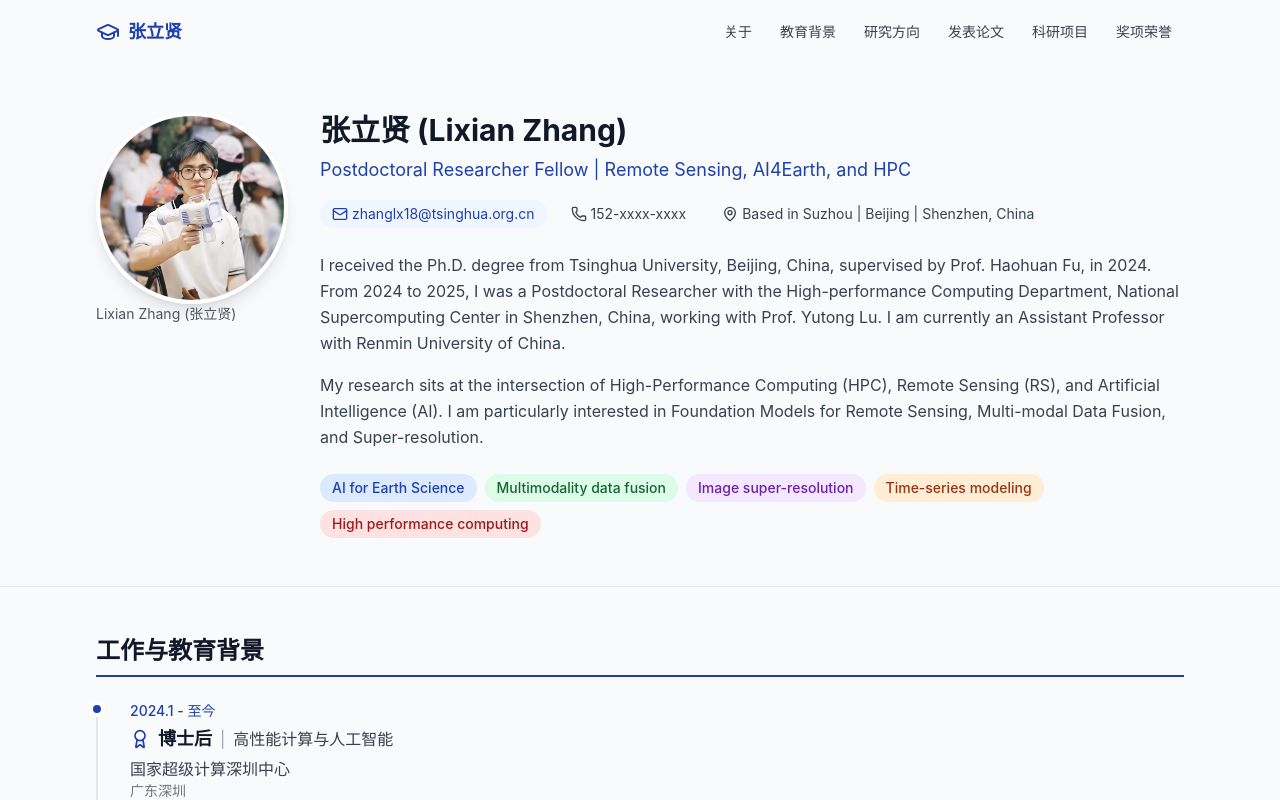
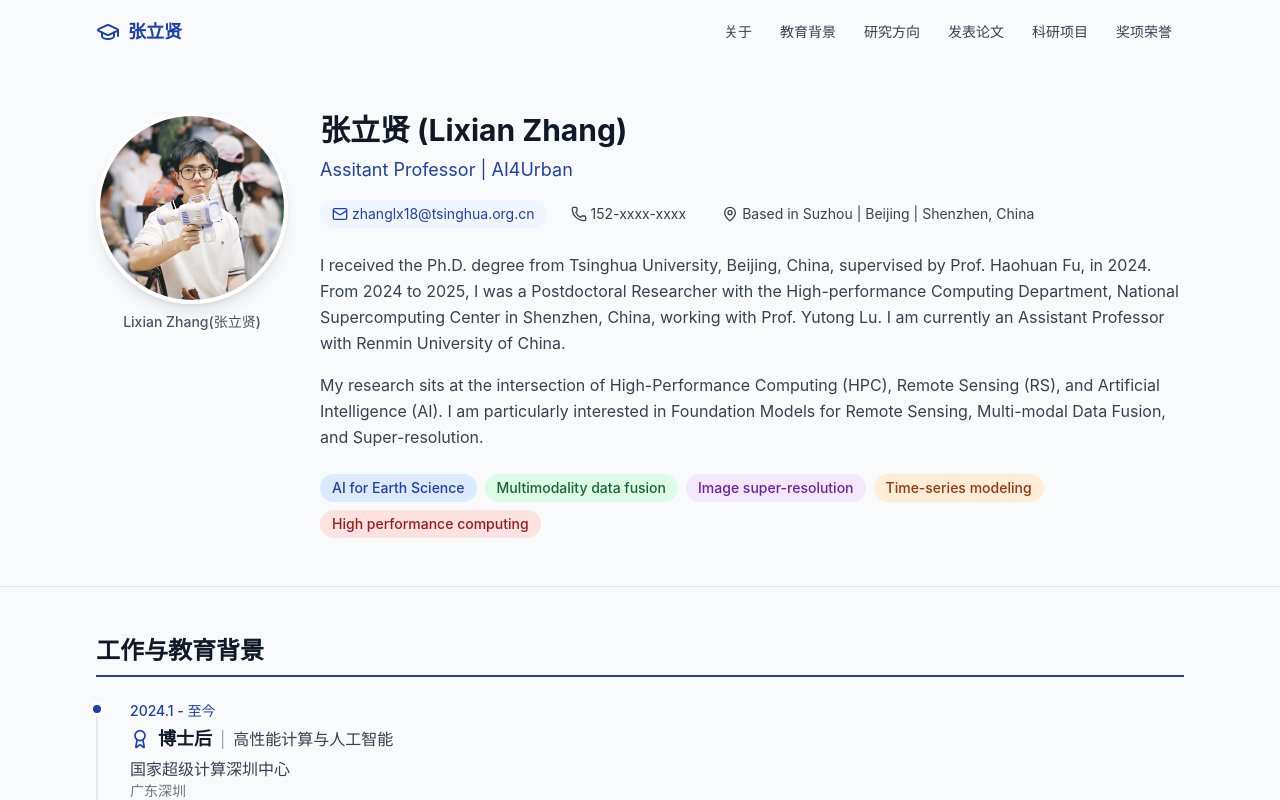
Before and after one commit to xian1234/LixianZhang, a React (Vite) app: page / in a window 1280 px wide. Shown: the top 800 px of the page. Built offline with nearby package versions, Linux system fonts and the light colour scheme.

Commit message:
Update About.tsx

```diff
--- a/src/sections/About.tsx
+++ b/src/sections/About.tsx
@@ -7,15 +7,21 @@ const About = () => {
         {/* Profile Image */}
         <div className="shrink-0">
           <div className="w-48 h-48 rounded-full overflow-hidden shadow-lg border-4 border-white">
-           <img src="/src/zlx.jpeg" alt="Profile" className="w-full h-full object-cover" />
+            {/* 替换后的图片代码 */}
+            <img
+              src="/src/zlx.jpeg"
+              alt="Profile"
+              className="w-full h-full object-cover"
+            />
           </div>
-              <p className="text-sm text-gray-600">Lixian Zhang (张立贤)</p>
+          {/* 如果你想在照片下方保留姓名文字，可以保留下面的 p 标签 */}
+          <p className="text-center mt-2 text-sm text-gray-600 font-medium">Lixian Zhang(张立贤)</p>
         </div>
 
         {/* Profile Info */}
         <div className="flex-1">
           <h1 className="text-3xl font-bold text-gray-900 mb-2">张立贤 (Lixian Zhang)</h1>
-          <p className="text-lg text-blue-800 mb-4">Postdoctoral Researcher Fellow | Remote Sensing, AI4Earth, and HPC</p>
+          <p className="text-lg text-blue-800 mb-4">Assitant Professor | AI4Urban</p>
 
           <div className="flex flex-wrap gap-3 mb-6">
             <span className="inline-flex items-center gap-1 px-3 py-1 bg-blue-50 text-blue-800 rounded-full text-sm">
```
